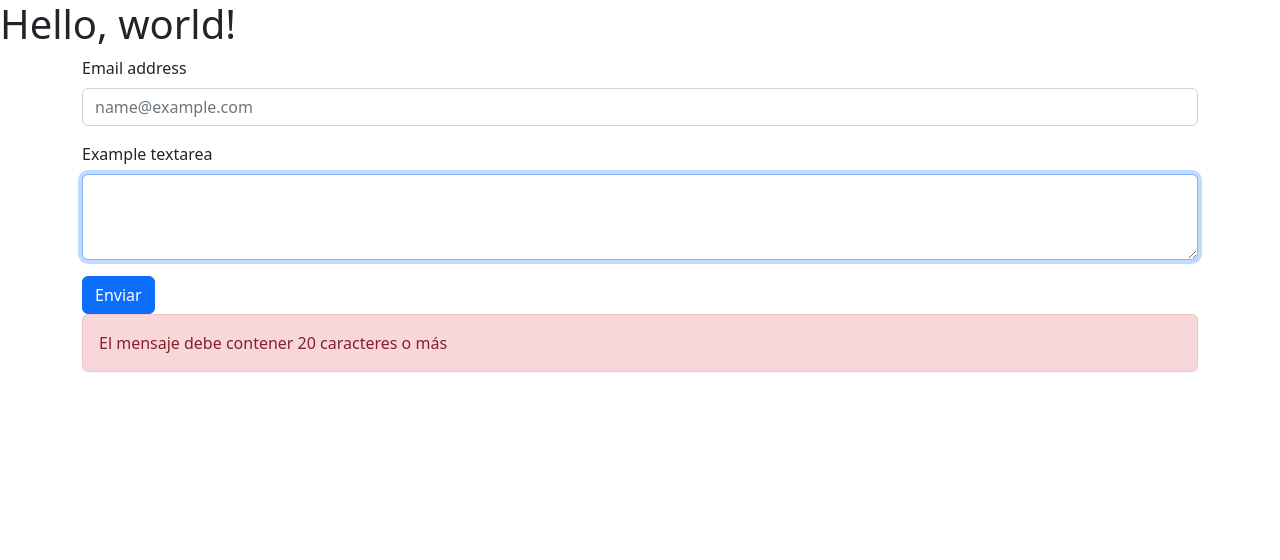
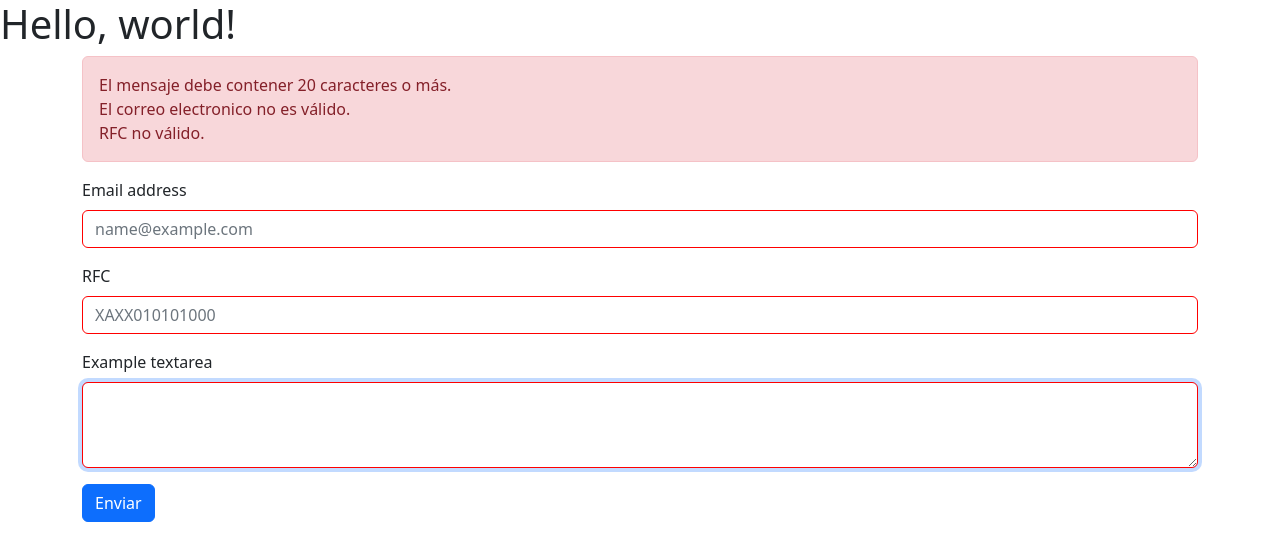
Before and after one commit to TomyCaballero/CH21_EjerciciosStrings, a plain HTML site: page index.html in a window 1280 px wide. Both pictures are taken after a click on the button "Enviar". Drawn offline with nearby package versions, Linux system fonts and the light colour scheme.

Commit message:
Se agrego la validación del RFC agregando el borde verde o rojo respectivamente

```diff
--- a/index.html
+++ b/index.html
@@ -9,9 +9,15 @@
   <body>
     <h1>Hello, world!</h1>
     <main class="container">
+      <div class="alert alert-danger" role="alert" id="alertError" style="display: none;"></div>
+
         <div class="mb-3">
             <label for="exampleFormControlInput1" class="form-label">Email address</label>
             <input type="email" class="form-control" id="exampleFormControlInput1" placeholder="name@example.com">
+          </div>
+          <div class="mb-3">
+            <label for="exampleFormControlInput2" class="form-label"> RFC</label>
+            <input type="text" class="form-control" id="exampleFormControlInput2" placeholder="XAXX010101000">
           </div>
           <div class="mb-3">
             <label for="exampleFormControlTextarea1" class="form-label">Example textarea</label>
--- a/js/main.js
+++ b/js/main.js
@@ -1,25 +1,67 @@
 
 let btnEnviar = document.getElementById("btnEnviar");
+let idTimeout;
+
+
 btnEnviar.addEventListener("click", function(event){
     event.preventDefault();
-    let emailgRegex = /^(([^<>()\[\]\\.,;:\s@"]+(\.[^<>()\[\]\\.,;:\s@"]+)*)|(".+"))@((\[[0-9]{1,3}\.[0-9]{1,3}\.[0-9]{1,3}\.[0-9]{1,3}])|(([a-zA-Z\-0-9]+\.)+[a-zA-Z]{2,}))$/;
+    //https://emailregex.com/
+    let emailRegex = /^(([^<>()\[\]\\.,;:\s@"]+(\.[^<>()\[\]\\.,;:\s@"]+)*)|(".+"))@((\[[0-9]{1,3}\.[0-9]{1,3}\.[0-9]{1,3}\.[0-9]{1,3}])|(([a-zA-Z\-0-9]+\.)+[a-zA-Z]{2,}))$/;
+    let validos=0;
 
-    let exampleFormControlInput1 = document.getElementById("exampleFormControlInput1");
+
+    let exampleFormControlInput1 = document.getElementById("exampleFormControlInput1"); //email
+    let exampleFormControlInput2 = document.getElementById("exampleFormControlInput2"); //RFC
     let exampleFormControlTextarea1 = document.getElementById("exampleFormControlTextarea1");
     let alertError = document.getElementById("alertError");
     exampleFormControlTextarea1.value = exampleFormControlTextarea1.value.trim();
     alertError.style.display="none";
     alertError.innerHTML="";
 
-    if (exampleFormControlTextarea1.value.trim().replaceAll("  " , "").length < 20) {
-        alertError.innerHTML= "El mensaje debe contener 20 caracteres o más"
+    if (exampleFormControlTextarea1.value.trim().replaceAll("  " , "").length < 20) {  //se remplazan los espacios y se configura para que no tenga menos de 20 letras
+        alertError.innerHTML= "El mensaje debe contener 20 caracteres o más.";
         alertError.style.display="block";
         exampleFormControlTextarea1.focus();
         exampleFormControlTextarea1.select();
-    }//if
+        exampleFormControlTextarea1.style.border="solid red 1px";
+    } else {  //if
+        exampleFormControlTextarea1.style.border="solid green 1px";
+        validos++;
+    }  //else
 
-    if (exampleFormControlInput1.value.math(emailgRegex) == null) {
+    if (exampleFormControlInput1.value.match(emailRegex) == null) {
         alertError.style.display="block";
         alertError.innerHTML += "<br/>El correo electronico no es válido.";
-    }
+        exampleFormControlInput1.style.border="solid red 1px";
+    } else { //if
+        exampleFormControlInput1.style.border="solid green 1px";
+        validos++;
+    } //else
+
+    let RFCRegex = /^[A-Z]{4}[0-9]{6}[A-Z0-9]{3}$/;
+    //  /^[A-Z]{4}\d{6}\w{3}$/;
+      exampleFormControlInput2.value = exampleFormControlInput2.value.toUpperCase(); //Se cambian a Mayusculas
+    if (exampleFormControlInput2.value.match(RFCRegex) == null) {
+        alertError.style.display="block";
+        alertError.innerHTML += "<br/>RFC no válido.";
+        exampleFormControlInput2.style.border="solid red 1px";
+    } else { //if
+        exampleFormControlInput2.style.border="solid green 1px";
+        validos++;
+    } //else
+
+    if ((idTimeout!=undefined) && (idTimeout!=null)) {
+        clearTimeout(idTimeout);
+    } // idTimeout
+
+    if (validos == 3) {
+        idTimeout = setTimeout (function(){
+            exampleFormControlTextarea1.style.border="";
+            exampleFormControlInput1.style.border="";
+            exampleFormControlInput2.style.border="";
+
+
+        } , 3000)
+    } //==3
+
 });
```
